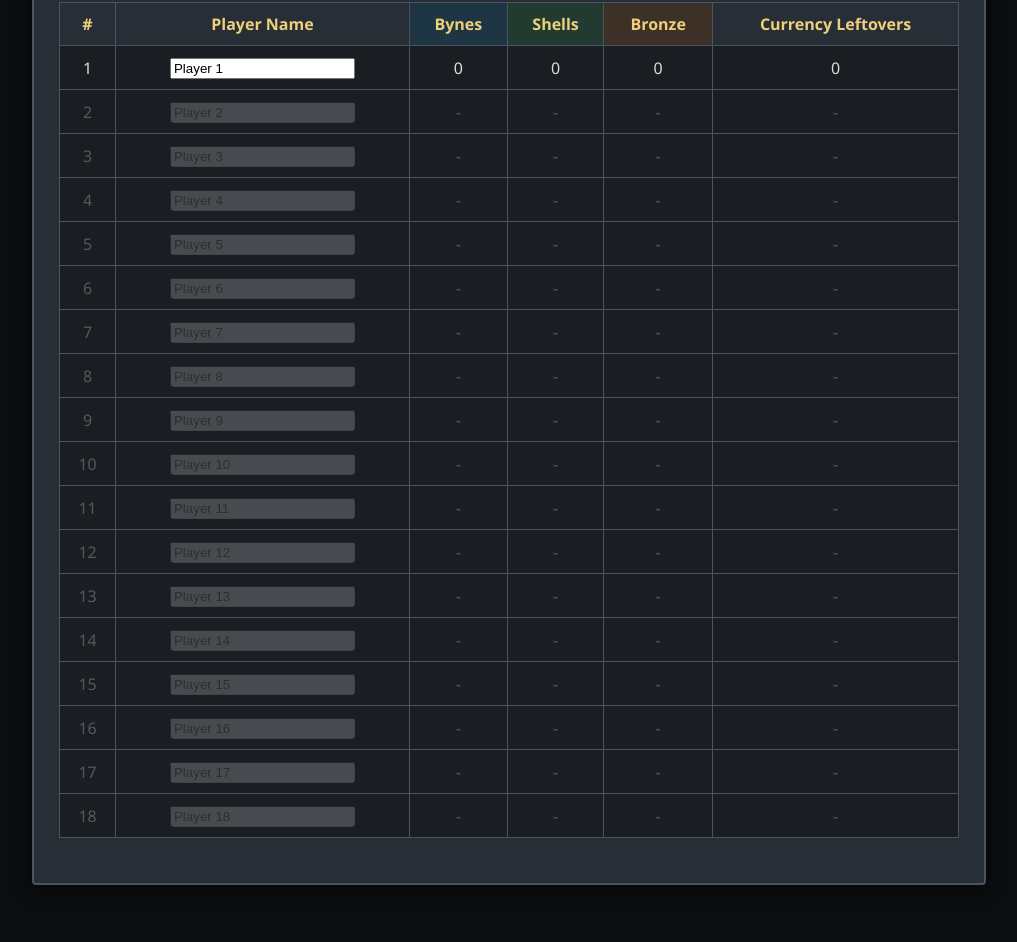
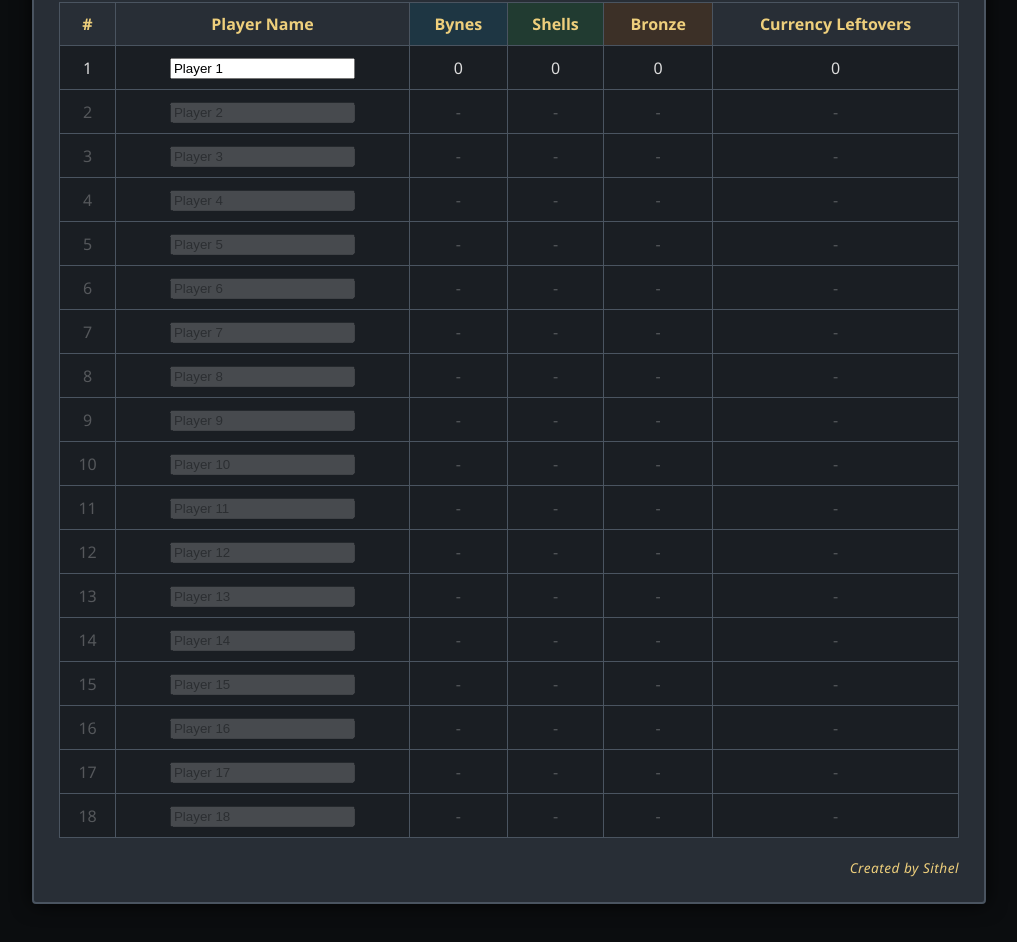
Before and after one commit to Mr-Sithel/Dynamis-Calculator, a plain HTML site: page index.html in a window 1280 px wide. Shown: the part 666-1608 px from the top of the page, without its empty margins (131-1148 px from the left). Drawn offline with Linux system fonts and the light colour scheme.

Commit message:
Update index.html

```diff
--- a/index.html
+++ b/index.html
@@ -34,6 +34,7 @@
             padding: 25px;
             border-radius: 4px;
             box-shadow: 0 0 20px rgba(0,0,0,0.8);
+            position: relative; /* Anchors the absolute footer signature */
         }
 
         h2 {
@@ -99,6 +100,16 @@
 
         .results-table { width: 100%; background: #1a1e23; }
         .results-table th { background: #282e36; color: var(--ff-gold); }
+
+        /* Creator Signature Footer */
+        .creator-footer {
+            text-align: right;
+            font-size: 0.85rem;
+            color: var(--ff-gold);
+            margin-top: 15px;
+            font-style: italic;
+            letter-spacing: 0.5px;
+        }
     </style>
 </head>
 <body>
@@ -126,7 +137,7 @@
                 <td><input type="number" id="inputBronze" class="edit-cell" value="0" min="0" oninput="saveConfig(); calculate()"></td>
             </tr>
             <tr>
-                <td class="cell-sales-header">Sales</td>
+                <td class="cell-sales-header">Total Sales</td>
                 <td class="cell-bynes-header">100 Byne</td>
                 <td class="cell-shells-header">Jadeshell</td>
                 <td class="cell-bronze-header">Silverpiece</td>
@@ -181,6 +192,9 @@
             </thead>
             <tbody id="playerTableBody"></tbody>
         </table>
+
+        <!-- Bottom Right Creator Signature -->
+        <div class="creator-footer">Created by Sithel</div>
     </div>
 
     <script>
```
